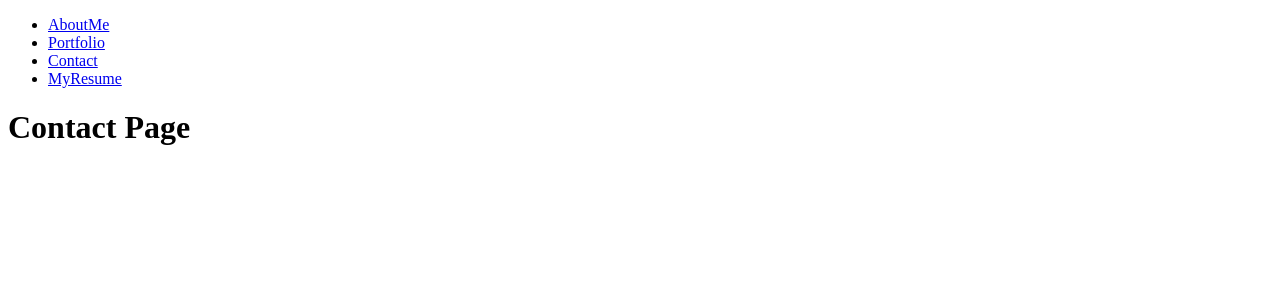
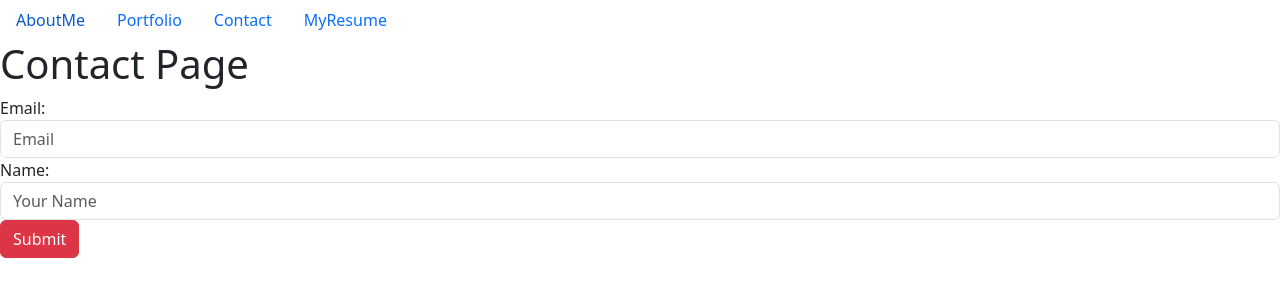
Before and after one commit to sailorshy94/ReactMyPortfolioAssign, a React (Vite) app: page /Contact in a window 1280 px wide. Shown: the top 300 px of the page. Built offline with nearby package versions, Linux system fonts and the light colour scheme.

Commit message:
changed styling to bootstrap and added import for bootstap on main.jsx, created App.css file for future use, removed nav-tabs from className for navigation, modified code from Bootstrap documents to create starter for contact page inputs, added highlight on work resume and italicized sentence

```diff
--- a/package.json
+++ b/package.json
@@ -11,7 +11,7 @@
     "preview": "vite preview"
   },
   "dependencies": {
-    "@picocss/pico": "^2.0.6",
+    "bootstrap": "^5.3.3",
     "react": "^18.2.0",
     "react-dom": "^18.2.0",
     "react-router-dom": "^6.11.1"
--- a/src/components/Header.jsx
+++ b/src/components/Header.jsx
@@ -2,3 +2,8 @@
     // color that goes across entire screen
     // to far left is my Name
     // to far right is the Nav tabs
+
+// function Header() {
+//     return (
+//     );
+// }
--- a/src/components/NavMenu.jsx
+++ b/src/components/NavMenu.jsx
@@ -5,11 +5,11 @@ function NavMenu() {
   const currentPage = useLocation().pathname;
 
   return (
-    <ul className="nav nav-tabs">
+    <ul className="nav">
       <li className="nav-item">
         <Link
-          to="/AboutMe"
-          className={currentPage === '/' ? 'nav-link contrast' : 'nav-link'}
+          to="/"
+          className={currentPage === '/' ? 'nav-link active' : 'nav-link'}
         >
           AboutMe
         </Link>
@@ -17,7 +17,7 @@ function NavMenu() {
       <li className="nav-item">
         <Link
           to="/Portfolio"
-          className={currentPage === '/Portfolio' ? 'nav-link contrast' : 'nav-link'}
+          className={currentPage === '/Portfolio' ? 'nav-link active' : 'nav-link'}
         >
           Portfolio
         </Link>
@@ -25,7 +25,7 @@ function NavMenu() {
       <li className="nav-item">
         <Link
           to="/Contact"
-          className={currentPage === '/Contact' ? 'nav-link contrast' : 'nav-link'}
+          className={currentPage === '/Contact' ? 'nav-link active' : 'nav-link'}
         >
           Contact
         </Link>
@@ -33,7 +33,7 @@ function NavMenu() {
       <li className="nav-item">
         <Link
           to="/MyResume"
-          className={currentPage === '/MyResume' ? 'nav-link contrast' : 'nav-link'}
+          className={currentPage === '/MyResume' ? 'nav-link active' : 'nav-link'}
         >
           MyResume
         </Link>
--- a/src/main.jsx
+++ b/src/main.jsx
@@ -1,8 +1,8 @@
 import ReactDOM from 'react-dom/client'
 // req imports from React router DOM
 import { createBrowserRouter, RouterProvider } from 'react-router-dom';
-// TODO: add pico css import here
-import '@picocss/pico/scss/pico';
+
+import 'bootstrap/dist/css/bootstrap.min.css';
 
 import App from './App';
 // about me will function like a "home" page, want it to be the first page that is rendered
@@ -17,7 +17,7 @@ const router = createBrowserRouter([
     element: <App />,
     children: [
       {
-        index: true,
+        path:'/',
         element: <AboutMe />,
       },
       {
--- a/src/pages/Contact.jsx
+++ b/src/pages/Contact.jsx
@@ -2,11 +2,20 @@ export default function Contact() {
   return (
     <div>
       <h1>Contact Page</h1>
-      <p>
-        {/* TODO: page layout = contact form with fields: name, email, and message  */}
-        {/* if name, email or msg left blank and user moves cursor away = notification at bottom below that says "this field is req" */}
-        {/* if email not valid, notif = "entered invalid email address" */}
-      </p>
+      {/* TODO: page layout = contact form with fields: name, email, and message  */}
+      {/* if name, email or msg left blank and user moves cursor away = notification at bottom below that says "this field is req" */}
+      {/* if email not valid, notif = "entered invalid email address" */}
+      <form>
+        <div class="form-group">
+          <label for="emailInput">Email:</label>
+          <input type="email" class="form-control" id="emailInput" placeholder="Email" />
+        </div>
+        <div class="form-group">
+          <label for="nameInput">Name:</label>
+          <input type="name" class="form-control" id="nameInput" placeholder="Your Name" />
+        </div>
+        <button type="submit" class="btn btn-danger">Submit</button>
+      </form>
     </div>
   );
 }
--- a/src/pages/MyResume.jsx
+++ b/src/pages/MyResume.jsx
@@ -5,7 +5,7 @@ export default function MyResume() {
     <div>
       <h1>My Resume</h1>
       {/* the word "resume" should be highlighted and change colors when hover/click, link to LinkedIn */}
-      <h2>Click to download my resume.</h2>
+      <p><em>Click to download my <mark>resume</mark>.</em></p>
       <body>
         <h3>Front-end Proficiencies</h3>
         <ul>
```
Also changed, not shown: src/App.css (added), 1 other file (tests, documents, lock files or other folders).
